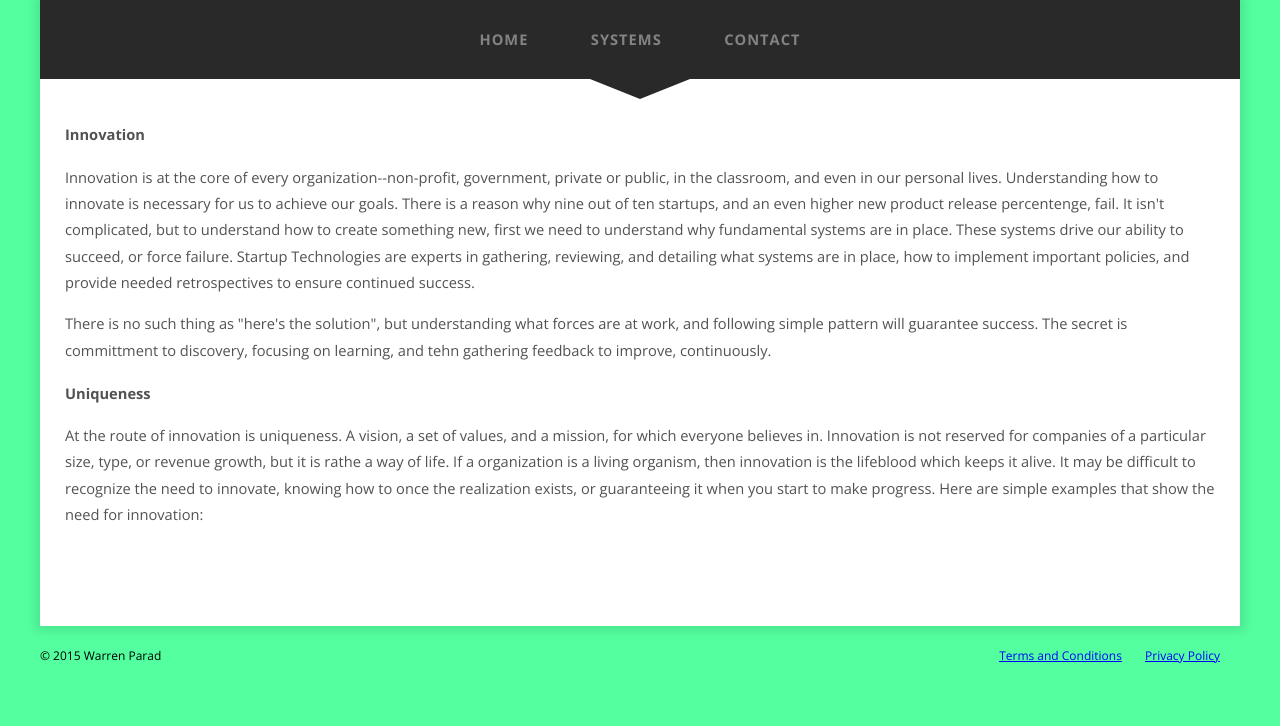
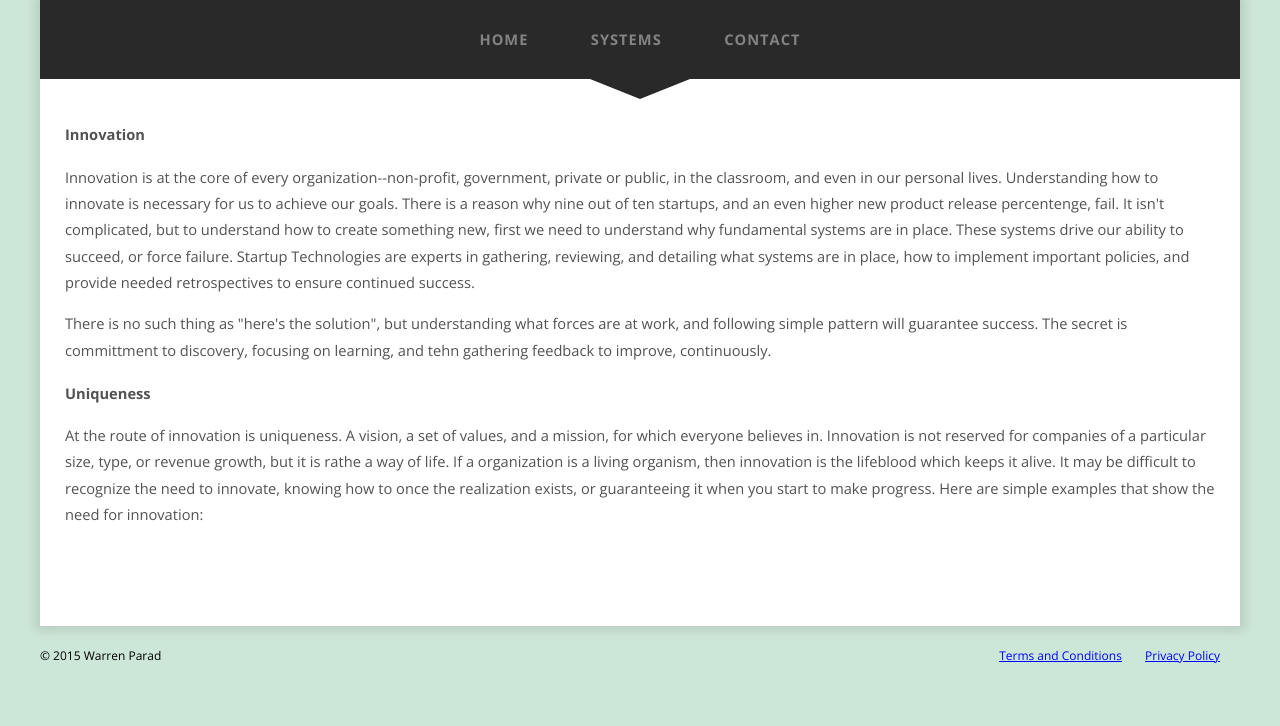
Before and after one commit to wparad/Startup-Tech, a plain HTML site: page index.html in a window 1280 px wide. Shown: the part 82-808 px from the top of the page. Drawn offline with nearby package versions, Linux system fonts and the light colour scheme; a web font is replaced by a local one.

Commit message:
Update color for background.

```diff
--- a/css/default.css
+++ b/css/default.css
@@ -6,7 +6,7 @@
 	body
 	{
 		padding: 0px;
-		background: #54FF9F;
+		background: #CCE6D7;
 		font-family: 'Open Sans', sans-serif;
 		font-size: 11pt;
 		font-weight: 400;
```
